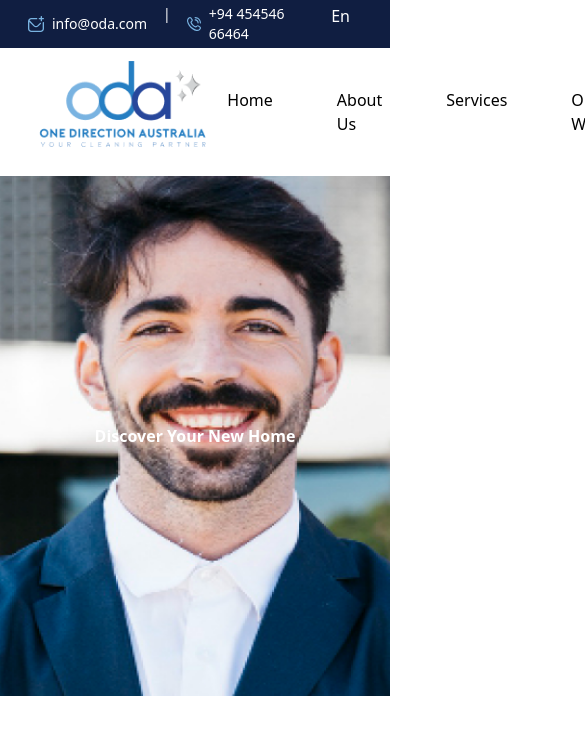
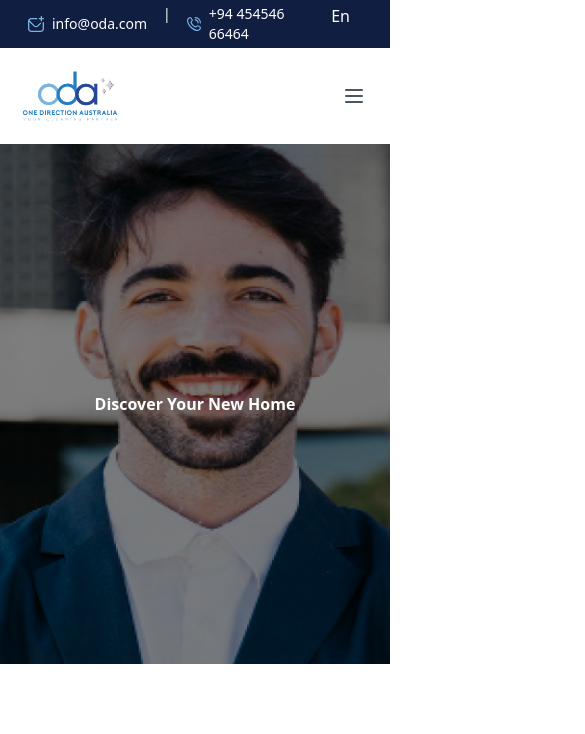
Before and after one commit to ceejay077/oda-new-one, a Next.js app: page /about in a window 390 px wide. Shown: the top 734 px of the page, 585 px wide, since content can reach past the window. Built offline with nearby package versions, Linux system fonts and the light colour scheme.

Commit message:
mobile responsive navbar

```diff
--- a/app/about/header/hero.tsx
+++ b/app/about/header/hero.tsx
@@ -5,11 +5,12 @@ function HeroAbout() {
     <div>
       <section className="w-full">
         <div
-          className="w-full h-[520px]  bg-cover bg-no-repeat bg-center flex flex-col justify-center items-center "
+          className="w-full h-[520px]  bg-cover bg-no-repeat bg-center flex flex-col justify-center items-center relative"
           style={{ backgroundImage: "url('/images/about/about-hero.png')" }}
         >
+          <div className="absolute inset-0 bg-black opacity-50"></div>
           <div>
-            <h1 className="text-white text-center xl:text-5xl lg:text-4xl md:text-3xl sm:text-2xl xs:text-xl font-semibold  p-2 bg-opacity-40 rounded-sm">
+            <h1 className="text-white text-center xl:text-5xl lg:text-4xl md:text-3xl sm:text-2xl xs:text-xl font-semibold  p-2 bg-opacity-40 rounded-sm relative">
               Discover Your New Home
             </h1>
           </div>
--- a/app/about/header/navBar.tsx
+++ b/app/about/header/navBar.tsx
@@ -1,67 +1,96 @@
-import React from "react";
+"use client";
+import React, { useState } from "react";
+import { Menu, X } from "lucide-react";
 
-function NavBar() {
+const ResponsiveHeader = () => {
+  const [isMenuOpen, setIsMenuOpen] = useState(false);
+
+  const navigationLinks = [
+    { href: "/", label: "Home" },
+    { href: "#", label: "About Us" },
+    { href: "#", label: "Services" },
+    { href: "#", label: "Our Works" },
+    { href: "#", label: "Certificates" },
+    { href: "#", label: "News" },
+    { href: "#", label: "Careers" },
+  ];
+
   return (
-    <div>
-      <div>
-        <div>
-          <div className="bg-white backdrop-blur-sm bg-opacity-5  px-1 flex  text-black  justify-between z-100">
-            <div className="flex justify-between">
-              <div className="text-sm flex flex-dirction:row;">
-                <div className="pl-6 flex ">
+    <div className="relative">
+      <div className="bg-white backdrop-blur-sm bg-opacity-5 px-4 md:px-6 flex flex-wrap items-center justify-between w-full">
+        {/* Logo Section */}
+        <div className="flex items-center py-4">
           <img
             src="/images/oda_logo.png"
             alt="Description"
-                    className="max-w-52 max-h-28 "
+            className="h-16 md:h-20 w-auto"
           />
         </div>
+
+        {/* Mobile Menu Button */}
+        <div className="flex md:hidden">
+          <button
+            onClick={() => setIsMenuOpen(!isMenuOpen)}
+            className="p-2 text-gray-600 hover:text-gray-900"
+          >
+            {isMenuOpen ? (
+              <X className="h-6 w-6" />
+            ) : (
+              <Menu className="h-6 w-6" />
+            )}
+          </button>
         </div>
-            </div>
-            <div className="flex items-center justify-center h-32 ">
-              <nav>
-                <ul className="flex flex-row  list-none  gap-12">
-                  <li className="mx-2">
-                    <a href="/" className="text-black hover:text-blue-500">
-                      Home
+
+        {/* Desktop Navigation */}
+        <nav className="hidden md:flex items-center">
+          <ul className="flex flex-row list-none gap-4 lg:gap-8 xl:gap-12">
+            {navigationLinks.map((link) => (
+              <li key={link.label} className="mx-2">
+                <a
+                  href={link.href}
+                  className="text-black hover:text-blue-500 text-sm lg:text-base"
+                >
+                  {link.label}
                 </a>
               </li>
-                  <li className="mx-2">
-                    <a href="#" className="text-black hover:text-blue-500">
-                      About Us
+            ))}
+          </ul>
+        </nav>
+
+        {/* Contact Us Button */}
+        <div className="hidden md:flex items-center">
+          <a
+            className="px-6 lg:px-12 py-2 text-sm lg:text-base min-w-[120px] text-center text-blue border border-blue rounded hover:bg-gray-100 active:bg-gray-200 focus:outline-none focus:ring"
+            href="/download"
+          >
+            Contact Us
+          </a>
+        </div>
+
+        {/* Mobile Menu */}
+        <div
+          className={`${
+            isMenuOpen ? "flex" : "hidden"
+          } absolute top-full left-0 right-0 md:hidden flex-col w-full bg-white shadow-lg z-50`}
+        >
+          <nav className="px-4 py-2">
+            <ul className="flex flex-col space-y-2">
+              {navigationLinks.map((link) => (
+                <li key={link.label}>
+                  <a
+                    href={link.href}
+                    className="block py-2 text-black hover:text-blue-500"
+                    onClick={() => setIsMenuOpen(false)}
+                  >
+                    {link.label}
                   </a>
                 </li>
-                  <li className="mx-2">
-                    <a href="#" className="text-black hover:text-blue-500">
-                      Services
-                    </a>
-                  </li>
-                  <li className="mx-2">
-                    <a href="#" className="text-black hover:text-blue-500">
-                      Our Works
-                    </a>
-                  </li>
-                  <li className="mx-2">
-                    <a href="#" className="text-black hover:text-blue-500">
-                      Certificates
-                    </a>
-                  </li>
-                  <li className="mx-2">
-                    <a href="#" className="text-black hover:text-blue-500">
-                      News
-                    </a>
-                  </li>
-                  <li className="mx-2">
-                    <a href="#" className="text-black hover:text-blue-500">
-                      Careers
-                    </a>
-                  </li>
+              ))}
             </ul>
           </nav>
-            </div>
-            <div className="px-9">
-              <div className="flex items-center justify-center h-32">
+          <div className="px-4 py-4 border-t">
             <a
-                  className="px-12 py-2 min-w-[120px] text-center text-blue border border-blue rounded hover:bg-grey-600 hover:text-blue active:bg-buttonColor focus:outline-none focus:ring"
+              className="block w-full py-2 text-center text-blue border border-blue rounded hover:bg-gray-100"
               href="/download"
             >
               Contact Us
@@ -70,9 +99,7 @@ function NavBar() {
         </div>
       </div>
     </div>
-      </div>
-    </div>
   );
-}
+};
 
-export default NavBar;
+export default ResponsiveHeader;
--- a/app/components/home/header.tsx
+++ b/app/components/home/header.tsx
@@ -1,66 +1,99 @@
-import React from "react";
+"use client";
+import React, { useState } from "react";
+import { Menu, X } from "lucide-react";
 
-const Header = () => {
+const ResponsiveWhiteHeader = () => {
+  const [isMenuOpen, setIsMenuOpen] = useState(false);
+
+  const navigationLinks = [
+    { href: "/", label: "Home" },
+    { href: "/about", label: "About Us" },
+    { href: "#", label: "Services" },
+    { href: "#", label: "Our Works" },
+    { href: "#", label: "Certificates" },
+    { href: "#", label: "News" },
+    { href: "#", label: "Careers" },
+  ];
+
   return (
-    <div>
-      <div className="w-full">
-        <div className="bg-white backdrop-blur-sm bg-opacity-5 flex text-black justify-between z-100 ">
-          <div className="flex justify-between">
-            <div className="text-sm flex flex-row">
-              <div className="pl-6 flex">
+    <div className="w-full relative">
+      <div className="bg-white backdrop-blur-sm bg-opacity-5 px-4 md:px-6 flex flex-wrap items-center justify-between w-full">
+        {/* Logo Section */}
+        <div className="flex items-center py-4">
+          <div className="pl-0 md:pl-6">
             <img
               src="/images/oda_logo.png"
               alt="Description"
-                  className="max-w-52 max-h-28"
+              className="h-16 md:h-20 w-auto"
             />
           </div>
         </div>
+
+        {/* Mobile Menu Button */}
+        <div className="flex md:hidden">
+          <button
+            onClick={() => setIsMenuOpen(!isMenuOpen)}
+            className="p-2 text-white hover:text-blue-500"
+            aria-label="Toggle menu"
+          >
+            {isMenuOpen ? (
+              <X className="h-6 w-6" />
+            ) : (
+              <Menu className="h-6 w-6" />
+            )}
+          </button>
         </div>
-          <div className="flex items-center justify-center h-32">
-            <nav>
-              <ul className="flex flex-row list-none gap-9">
-                <li className="mx-2">
-                  <a href="/" className="text-white hover:text-blue-500">
-                    Home
+
+        {/* Desktop Navigation */}
+        <nav className="hidden md:flex items-center h-32">
+          <ul className="flex flex-row list-none gap-4 lg:gap-6 xl:gap-9">
+            {navigationLinks.map((link) => (
+              <li key={link.label} className="mx-2">
+                <a
+                  href={link.href}
+                  className="text-white hover:text-blue-500 text-sm lg:text-base transition-colors"
+                >
+                  {link.label}
                 </a>
               </li>
-                <li className="mx-2">
-                  <a href="/about" className="text-white hover:text-blue-500">
-                    About Us
+            ))}
+          </ul>
+        </nav>
+
+        {/* Contact Us Button */}
+        <div className="hidden md:flex items-center h-32 px-4 md:px-9">
+          <a
+            className="px-6 lg:px-12 py-2 min-w-[120px] text-center text-white border border-white rounded hover:bg-gray-600 transition-colors active:bg-gray-700 focus:outline-none focus:ring focus:ring-white/50"
+            href="/download"
+          >
+            Contact Us
+          </a>
+        </div>
+
+        {/* Mobile Menu */}
+        <div
+          className={`${
+            isMenuOpen ? "flex" : "hidden"
+          } absolute top-full left-0 right-0 md:hidden flex-col w-full bg-black bg-opacity-90 shadow-lg z-50`}
+        >
+          <nav className="px-4 py-2">
+            <ul className="flex flex-col space-y-2">
+              {navigationLinks.map((link) => (
+                <li key={link.label}>
+                  <a
+                    href={link.href}
+                    className="block py-2 text-white hover:text-blue-500 transition-colors"
+                    onClick={() => setIsMenuOpen(false)}
+                  >
+                    {link.label}
                   </a>
                 </li>
-                <li className="mx-2">
-                  <a href="#" className="text-white hover:text-blue-500">
-                    Services
-                  </a>
-                </li>
-                <li className="mx-2">
-                  <a href="#" className="text-white hover:text-blue-500">
-                    Our Works
-                  </a>
-                </li>
-                <li className="mx-2">
-                  <a href="#" className="text-white hover:text-blue-500">
-                    Certificates
-                  </a>
-                </li>
-                <li className="mx-2">
-                  <a href="#" className="text-white hover:text-blue-500">
-                    News
-                  </a>
-                </li>
-                <li className="mx-2">
-                  <a href="#" className="text-white hover:text-blue-500">
-                    Careers
-                  </a>
-                </li>
+              ))}
             </ul>
           </nav>
-          </div>
-          <div className="px-9">
-            <div className="flex items-center justify-center h-32">
+          <div className="px-4 py-4 border-t border-white/10">
             <a
-                className="px-12 py-2 min-w-[120px] text-center text-white border border-white rounded hover:bg-gray-600 hover:text-white active:bg-buttonColor focus:outline-none focus:ring"
+              className="block w-full py-2 text-center text-white border border-white rounded hover:bg-gray-600 transition-colors"
               href="/download"
             >
               Contact Us
@@ -69,8 +102,7 @@ const Header = () => {
         </div>
       </div>
     </div>
-    </div>
   );
 };
 
-export default Header;
+export default ResponsiveWhiteHeader;
```
Lines whose indentation alone changed are shown as unchanged.
